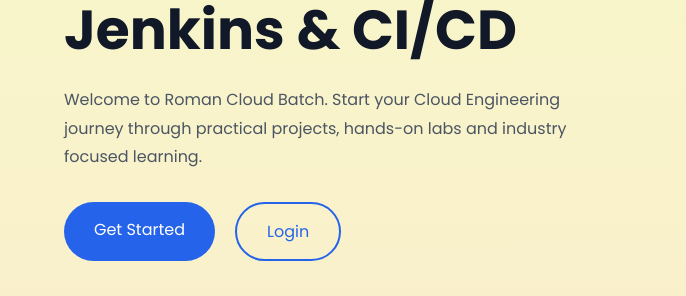
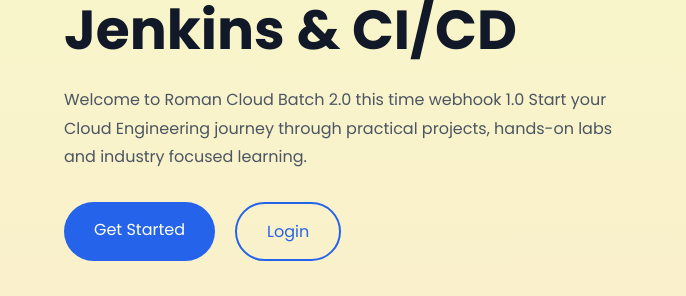
Before and after one commit to naikgoutam865-ship-it/Cloud-Intermediate-project, a plain HTML site: page index.html in a window 1280 px wide. Shown: the part 219-515 px from the top of the page, 0-686 px from the left. Drawn offline with Linux system fonts and the light colour scheme.

Commit message:
webhook final test

```diff
--- a/index.html
+++ b/index.html
@@ -720,7 +720,8 @@
 
         <p>
 
-            Welcome to Roman Cloud Batch.
+            Welcome to Roman Cloud Batch 2.0
+	    this time webhook 1.0
 
             Start your Cloud Engineering journey through practical projects,
             hands-on labs and industry focused learning.
```
